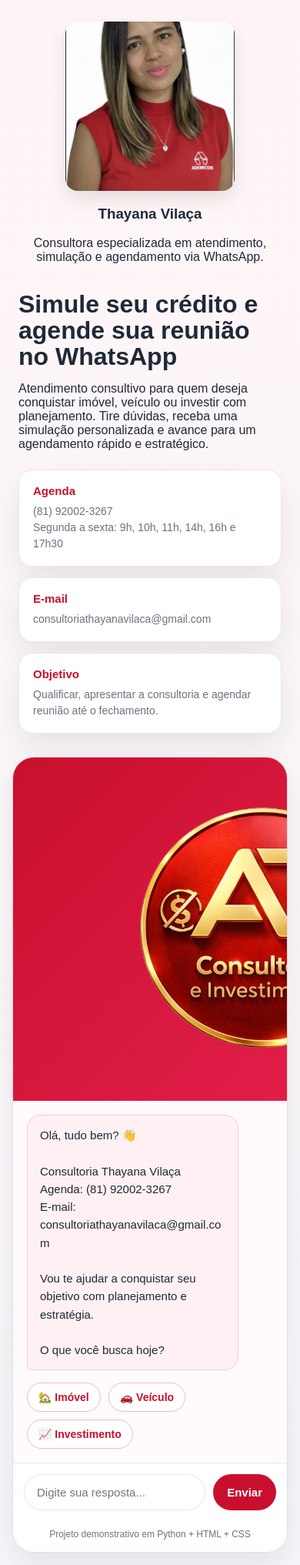
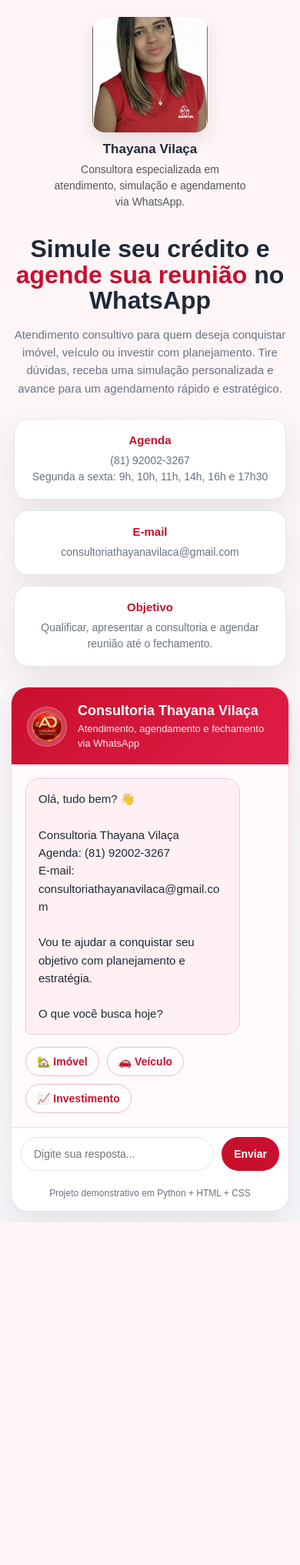
Before and after one commit to adconsultoriaeinvestimento/atendefacilia, a Flask app: page / in a window 390 px wide. Shown: the whole page at 77% size. After the commit the page ends 1588 px from the top, so only its background shows below. Run offline with Flask 3, Linux system fonts and the light colour scheme.

Commit message:
Refactor consultora styles for responsiveness
Removed old consultora styles and added new responsive styles.

```diff
--- a/static/style.css
+++ b/static/style.css
@@ -22,22 +22,6 @@ body {
   background: linear-gradient(180deg, #fff5f6 0%, var(--bg) 100%);
   color: var(--text);
   min-height: 100vh;
-}
-.consultora-box{
-  display:flex;
-  flex-direction:column;
-  align-items:center;
-  text-align:center;
-  margin-bottom:20px;
-}
-
-.consultora-foto{
-  width:220px;      /* tamanho ideal */
-  height:220px;
-  object-fit:cover;
-  border-radius:16px; /* ou 50% se quiser circular */
-  box-shadow:0 10px 25px rgba(0,0,0,0.1);
-
 }
 
 .page {
@@ -67,16 +51,56 @@ body {
   font-weight: 700;
 }
 
+/* BLOCO CONSULTORA */
+.consultora-box {
+  display: flex;
+  flex-direction: column;
+  align-items: center;
+  text-align: center;
+  margin-bottom: 20px;
+}
+
+.consultora-foto {
+  width: 220px;
+  height: 220px;
+  object-fit: cover;
+  border-radius: 18px;
+  box-shadow: 0 10px 25px rgba(0, 0, 0, 0.10);
+}
+
+.consultora-info {
+  margin-top: 12px;
+  text-align: center;
+}
+
+.consultora-info h3 {
+  margin: 0;
+  font-size: 18px;
+  color: var(--text);
+}
+
+.consultora-info p {
+  margin-top: 6px;
+  color: #555;
+  max-width: 320px;
+  line-height: 1.5;
+  font-size: 15px;
+}
+
+/* TÍTULOS E TEXTO */
 h1 {
   font-size: clamp(32px, 5vw, 54px);
   line-height: 1.05;
   margin: 18px 0 14px;
+  max-width: 680px;
 }
 
+h1 span,
 .highlight {
   color: var(--primary);
 }
 
+.hero-description,
 .sub {
   font-size: 18px;
   line-height: 1.65;
@@ -85,6 +109,7 @@ h1 {
   margin-bottom: 28px;
 }
 
+/* CARDS INFORMATIVOS */
 .cards {
   display: grid;
   grid-template-columns: repeat(3, minmax(0, 1fr));
@@ -113,6 +138,7 @@ h1 {
   line-height: 1.5;
 }
 
+/* CHAT */
 .chat-shell {
   background: var(--card);
   border-radius: 28px;
@@ -134,17 +160,19 @@ h1 {
   align-items: center;
 }
 
+.logo,
 .avatar {
   width: 52px;
   height: 52px;
   border-radius: 50%;
-  background: rgba(255,255,255,0.18);
+  background: rgba(255, 255, 255, 0.18);
   display: grid;
   place-items: center;
   font-weight: 700;
   font-size: 18px;
-  border: 1px solid rgba(255,255,255,0.22);
+  border: 1px solid rgba(255, 255, 255, 0.22);
   flex-shrink: 0;
+  object-fit: cover;
 }
 
 .chat-header h2 {
@@ -219,6 +247,11 @@ h1 {
   transform: translateY(-1px);
 }
 
+.choice-btn:active {
+  transform: scale(0.97);
+}
+
+/* CAMPO DE ENVIO */
 .composer {
   border-top: 1px solid var(--line);
   padding: 14px;
@@ -231,7 +264,7 @@ h1 {
   flex: 1;
   border: 1px solid var(--line);
   border-radius: 999px;
-  padding: 14px 16px;
+  padding: 14px 18px;
   font-size: 15px;
   outline: none;
 }
@@ -264,11 +297,28 @@ h1 {
   background: white;
 }
 
+/* RESPONSIVO */
 @media (max-width: 960px) {
   .page {
     grid-template-columns: 1fr;
     gap: 18px;
     padding: 16px;
+  }
+
+  .hero {
+    text-align: center;
+  }
+
+  .consultora-box {
+    margin-left: auto;
+    margin-right: auto;
+  }
+
+  .hero-description,
+  .sub,
+  h1 {
+    margin-left: auto;
+    margin-right: auto;
   }
 
   .cards {
@@ -279,8 +329,74 @@ h1 {
     min-height: 76vh;
     max-height: none;
   }
+}
 
-input{
-  border-radius:25px;
-  padding:14px 18px;
+@media (max-width: 768px) {
+  .consultora-foto {
+    width: 180px;
+    height: 180px;
+  }
+
+  .consultora-info p {
+    max-width: 280px;
+    font-size: 14px;
+  }
+
+  .hero-description,
+  .sub {
+    font-size: 16px;
+  }
+
+  .chat-shell {
+    border-radius: 22px;
+  }
 }
+
+@media (max-width: 480px) {
+  body {
+    overflow-x: hidden;
+  }
+
+  .page {
+    padding: 14px;
+  }
+
+  .hero {
+    padding: 8px 4px;
+  }
+
+  .consultora-foto {
+    width: 150px;
+    height: 150px;
+    border-radius: 16px;
+  }
+
+  .consultora-info h3 {
+    font-size: 17px;
+  }
+
+  .consultora-info p {
+    font-size: 14px;
+    max-width: 260px;
+  }
+
+  .hero-description,
+  .sub {
+    font-size: 15px;
+    line-height: 1.55;
+  }
+
+  .composer {
+    padding: 12px;
+  }
+
+  .composer input {
+    padding: 13px 16px;
+    font-size: 14px;
+  }
+
+  .composer button {
+    padding: 0 16px;
+    font-size: 14px;
+  }
+}
```
